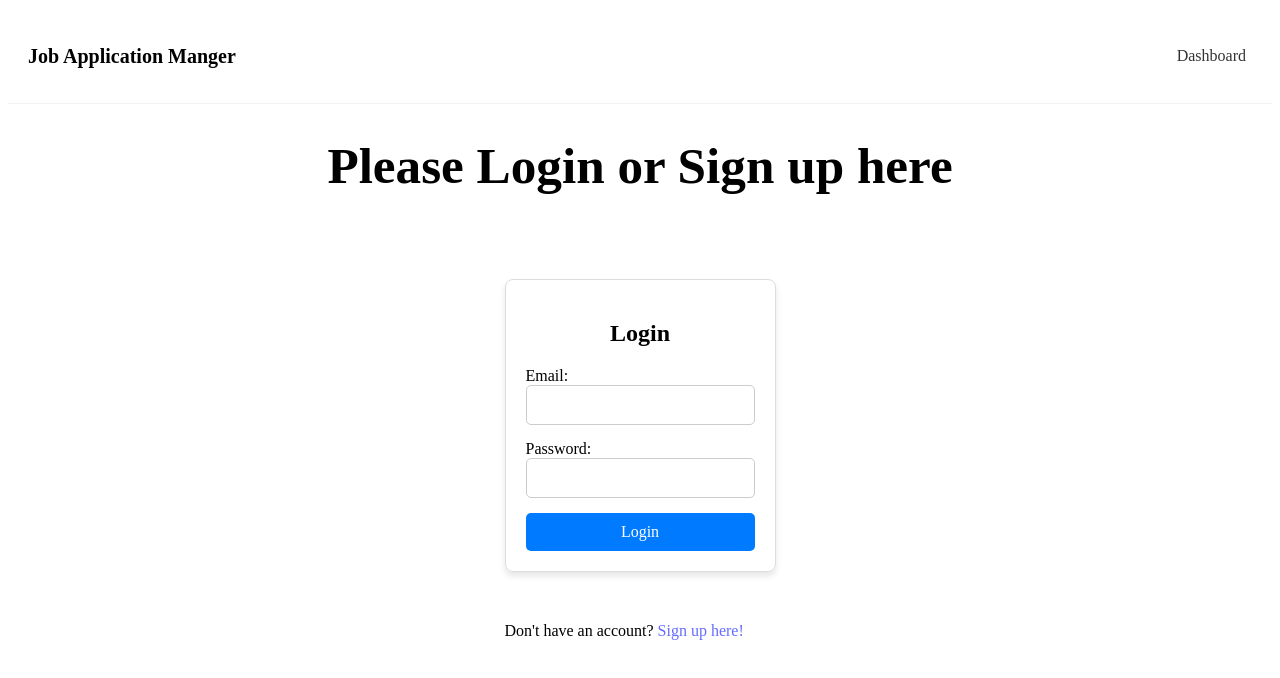
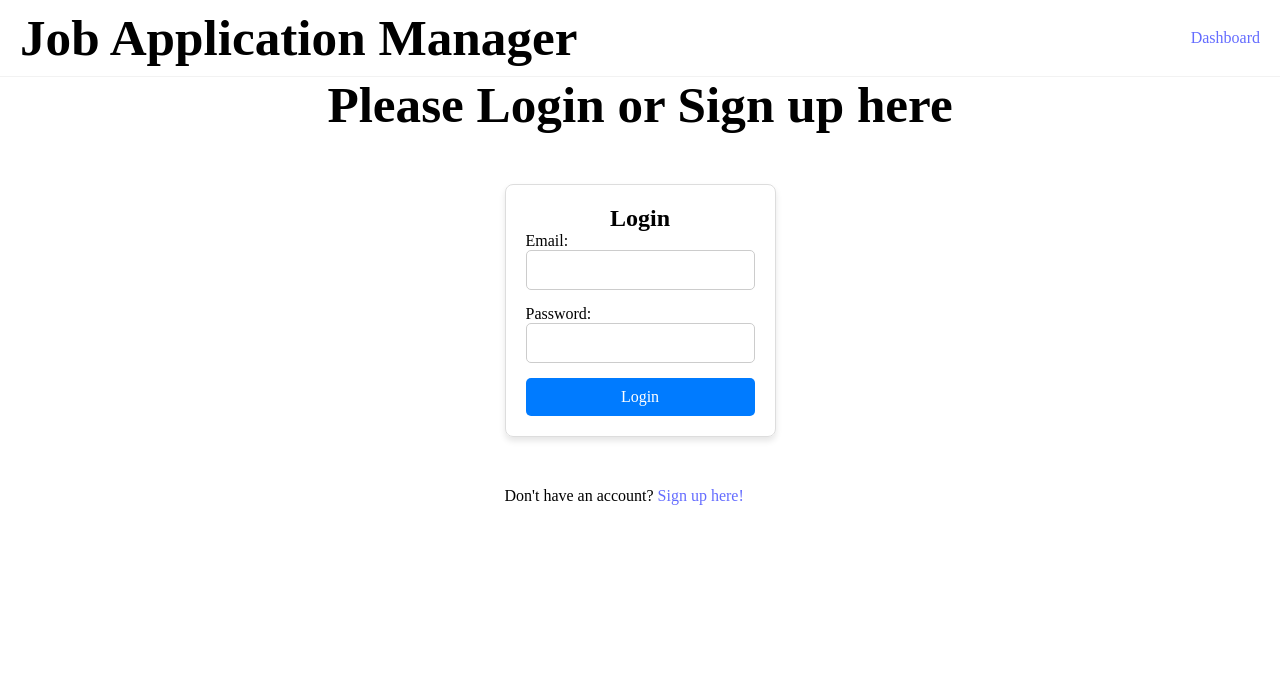
Before and after one commit to Lilflyy/job-app-manager, a React (Vite) app: page / in a window 1280 px wide. Shown: the top 678 px of the page. Built offline with nearby package versions, Linux system fonts and the light colour scheme.

Commit message:
nav bar added user display name and sign out option next step display jobs

```diff
--- a/src/App.css
+++ /dev/null
@@ -1,6 +0,0 @@
-#root {
-  max-width: 1280px;
-  margin: 0 auto;
-  padding: 2rem;
-  text-align: center;
-}
--- a/src/App.tsx
+++ b/src/App.tsx
@@ -3,13 +3,11 @@ import React from 'react'
 import { HashRouter, Route, Routes } from 'react-router-dom';
 import { Helmet } from "react-helmet";
 import DashBoard from './pages/Dashboard';
-import Navbar from './components/Navbar';
 import { AuthProvider } from './Provider/userContexProvider';
 
 function App() {
   return (
     <HashRouter>
-    <div className="App">
     <Helmet>
        <meta charSet="utf-8" />
         <title>Porfolio</title>
@@ -22,7 +20,7 @@ function App() {
         </Routes>
       </AuthProvider>
 
-    </div>
+
 
      </HashRouter>
 
--- a/src/components/Layout.tsx
+++ b/src/components/Layout.tsx
@@ -7,9 +7,9 @@ interface LayoutProps {
 const Layout:React.FC<LayoutProps> = ({children}) => {
     return (
 
-        <div>
+        <div style={{height:"100%"}}>
             <Navbar/>
-            <main>
+            <main style={{height:"80%"}}>
                 {children}
             </main>
         </div>
--- a/src/components/Navbar.tsx
+++ b/src/components/Navbar.tsx
@@ -1,22 +1,46 @@
+import { useState } from "react";
 import { useAuth } from "../Provider/userContexProvider";
-import { supabase } from "../supabaseConfig/supabase";
+
 const Navbar = () => {
-    const { user, isLoading, logout } = useAuth()
-    const signOut = async () => {
-        const { error } = await supabase.auth.signOut()
+  const { user, isLoading, logout } = useAuth();
+  const [isDropdownOpen, setIsDropdownOpen] = useState(false);
+  let timeoutId: NodeJS.Timeout;
 
-    }
-    return (
-        <nav className="navbar">
-            <h1>Job Application Manger</h1>
-            <div className="links">
-                <a href='#/dashboard'>Dashboard</a>
-                {user && <a onClick={signOut}>sign out</a>}
-            </div>
+  const handleMouseEnter = () => {
+    clearTimeout(timeoutId); // Cancel any scheduled close
+    setIsDropdownOpen(true);
+  };
 
-        </nav>
+  const handleMouseLeave = () => {
+    timeoutId = setTimeout(() => {
+      setIsDropdownOpen(false);
+    }, 300); // Delay of 300ms before closing
+  };
 
-    );
-}
+  return (
+    <nav className="navbar">
+      <h1>Job Application Manager</h1>
+
+      <div className="nav-right">
+        <a href="#/dashboard">Dashboard</a>
+
+        {user && (
+          <div
+            className="user-menu"
+            onMouseEnter={handleMouseEnter}
+            onMouseLeave={handleMouseLeave}
+          >
+            <span className="username">{user.displayName}</span>
+            {isDropdownOpen && (
+              <div className="dropdown">
+                <button onClick={logout}>Sign Out</button>
+              </div>
+            )}
+          </div>
+        )}
+      </div>
+    </nav>
+  );
+};
 
 export default Navbar;
--- a/src/index.css
+++ b/src/index.css
@@ -1,29 +1,70 @@
 
+#root {
+  height: 100%;
+}
+* {
+  margin: 0;
+}
+.app {
+  padding-bottom: 70px;
+}
+html, body {
+  height: 100%;
+  margin: 0;
+}
+
+/* Nav bar */
 .navbar {
-  padding: 20px;
+  display: flex;
+  justify-content: space-between;
+  align-items: center;
+  background-color: white;
+  color: black;
+  margin: 0 auto;
+  border-bottom: 1px solid #f2f2f2;
+  padding: 10px 20px;
+}
+
+.nav-right {
   display: flex;
   align-items: center;
-  margin: 0 auto;
-  border-bottom: 1px solid #f2f2f2;
+  gap: 20px;
+}
 
+.user-menu {
+  position: relative;
+  cursor: pointer;
 }
-.navbar h1 {
+
+.username {
+  padding: 8px;
+  background-color: #555;
+  border-radius: 5px;
+}
+
+.dropdown {
+  position: absolute;
+  top: 35px;
+  right: 0;
+  background: white;
   color: black;
-  font-size: 20px;
-  margin-right: 50px;
+  padding: 10px;
+  border-radius: 5px;
+  box-shadow: 0 4px 6px rgba(0, 0, 0, 0.1);
 }
-.navbar .links {
-  margin-left: auto;
+
+.dropdown button {
+  background: none;
+  border: none;
+  cursor: pointer;
+  font-size: 14px;
 }
-.navbar a {
-  margin-left: 16px;
-  text-decoration: none;
-  padding: 6px;
-  color: #333;
+
+.dropdown button:hover {
+  color: red;
 }
-.navbar a:hover {
-  color: #f1356d;
-}
+
+
 a {
   font-weight: 500;
   color: #646cff;
@@ -57,3 +98,18 @@ button:focus,
 button:focus-visible {
   outline: 4px auto -webkit-focus-ring-color;
 }
+
+/* Dashboard*/
+
+.dashboard-options {
+  display: flex;
+  justify-content: center;
+  width: 100%;
+  font-size: 25px;
+  align-items: center;
+  height: 20%;
+  border-radius: 8px;
+  border: 1px solid transparent;
+  margin-right: 50px;
+  background-color: rgb(196, 191, 191);
+}
--- a/src/pages/Dashboard.tsx
+++ b/src/pages/Dashboard.tsx
@@ -1,37 +1,33 @@
-import { useEffect, useState } from "react";
-import { supabase } from "../supabaseConfig/supabase";
 import Layout from "../components/Layout";
+import { useAuth } from "../Provider/userContexProvider";
+const DashBoard = () => {
+  const { user, isLoading, logout } = useAuth();
 
-const DashBoard = () => {
-  const [user, setUser] = useState<any>(null);
-  const [isLoading, setIsLoading] = useState(true);
-
-  useEffect(() => {
-    const fetchUser = async () => {
-      const { data, error } = await supabase.auth.getUser();
-
-      if (error) {
-        console.error("Error fetching user:", error.message);
-        setUser(null);
-      } else {
-        console.log("User Data:", JSON.stringify(data, null, 2));
-        setUser(data.user);
-      }
-      setIsLoading(false);
-    };
-
-    fetchUser();
-  }, []);
 
   return (
     <Layout>
-    <div>
+    <div style={{height:"100%"}}>
       {isLoading ? (
         <p>Loading...</p>
       ) : user ? (
-        <h1>Welcome to your Dashboard, {user?.user_metadata?.display_name || "User"}!</h1>
+        <div className="dashboard-contents" style={{display:"flex", flexDirection:"row", width:"100%", gap:"10px", height:"100%"}}>
+        <div className="dashboard-left" style={{width:"70%"}}>
+        <h1>Welcome to your Dashboard {user.displayName}!</h1>
+        </div>
+        <div className="dashboard-right" style={{width:"30%", display:"flex", flexDirection:"column", alignItems: "center",
+             justifyContent:"center",
+             gap:"10px"
+             }}>
+          <div className="dashboard-options"><p>Add a Job</p></div>
+          <div className="dashboard-options"><p>Add Job via links</p></div>
+          <div className="dashboard-options"><p>Delete jobs</p></div>
+        </div>
+        </div>
+
       ) : (
-        <p>Please Log in / Sign up first</p>
+        <p> <a href='#/'>Please Log in / Sign up first </a></p>
+
+
       )}
     </div>
     </Layout>
```
